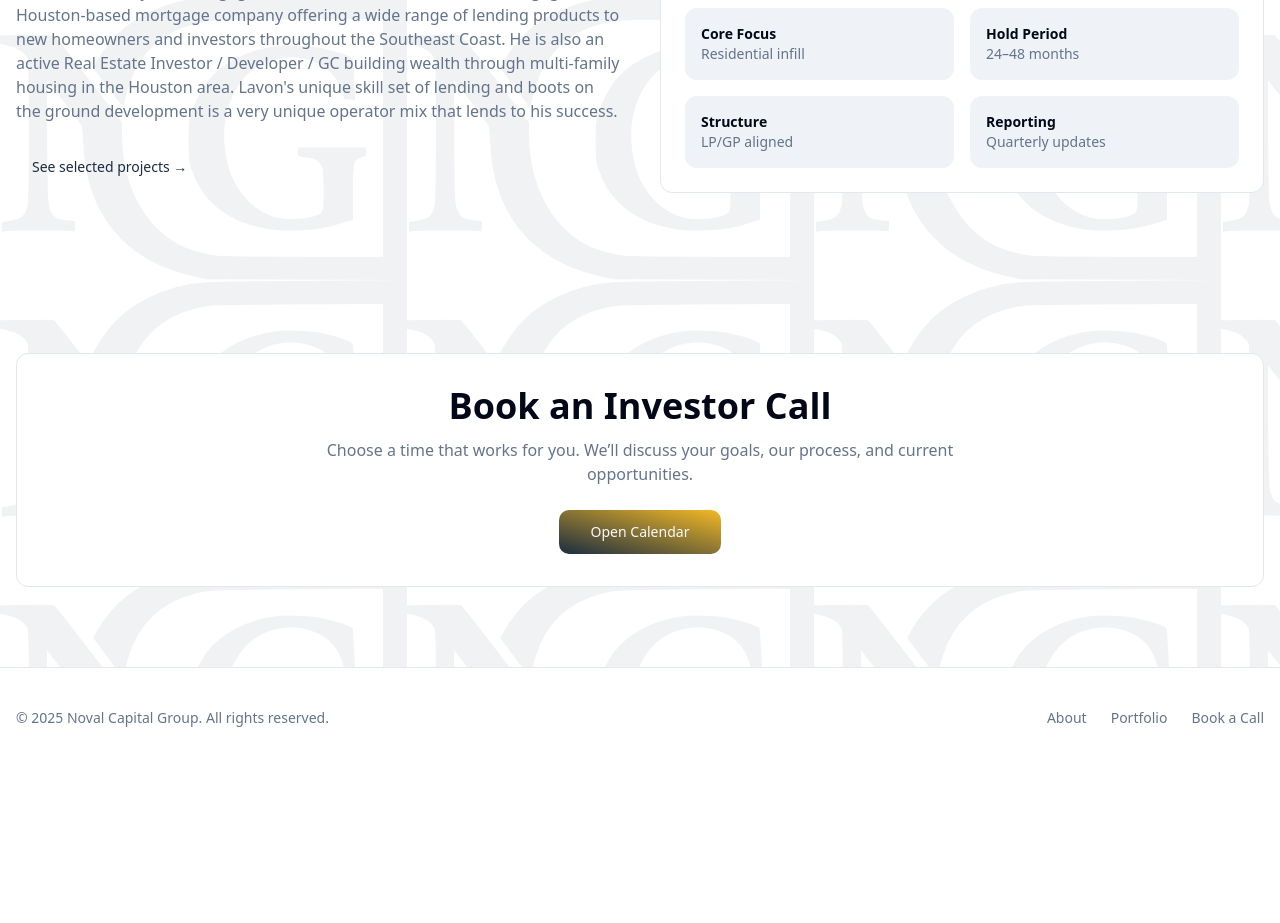
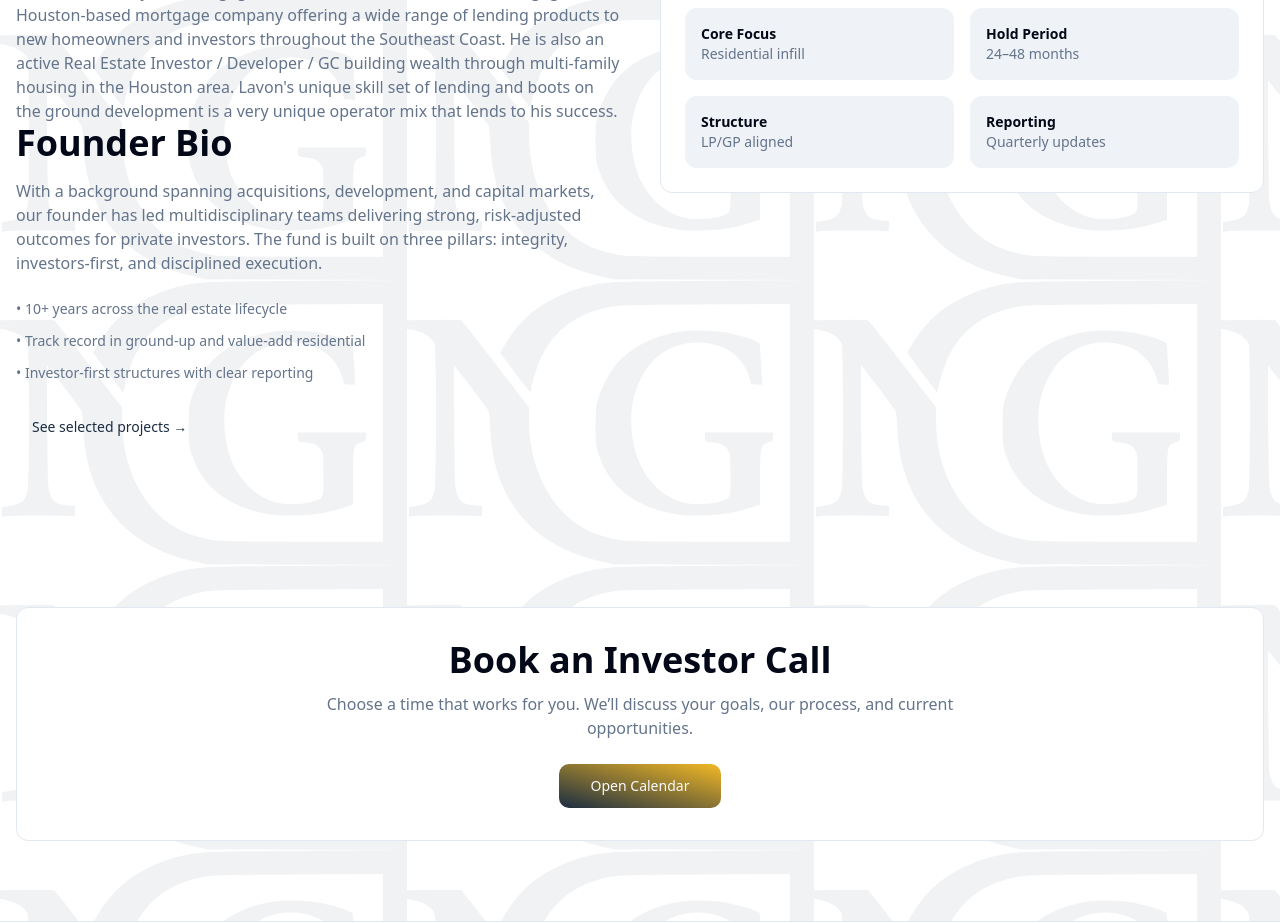
Before and after one commit to Noval-Capital-Group/deal-showcase-plan, a React (Vite) app: page / in a window 1280 px wide. Shown: the part 7720-8643 px from the top of the page. Before the commit the page ends 8488 px from the top, so only its background shows below. Built offline with nearby package versions, Linux system fonts and the light colour scheme.

Commit message:
Code edited in Lovable Code Editor

```diff
--- a/src/components/site/Bio.tsx
+++ b/src/components/site/Bio.tsx
@@ -20,6 +20,15 @@ const Bio = () => {
           <p className="mt-4 text-muted-foreground">
             Lavon is currently the Mortgage Broker / Owner of Multiculture Mortgage a Houston-based mortgage company offering a wide range of lending products to new homeowners and investors throughout the Southeast Coast. He is also an active Real Estate Investor / Developer / GC building wealth through multi-family housing in the Houston area. Lavon's unique skill set of lending and boots on the ground development is a very unique operator mix that lends to his success.
           </p>
+          <h2 className="text-3xl font-bold md:text-4xl">Founder Bio</h2>
+          <p className="mt-4 text-muted-foreground">
+            With a background spanning acquisitions, development, and capital markets, our founder has led multidisciplinary teams delivering strong, risk-adjusted outcomes for private investors. The fund is built on three pillars: integrity, investors-first, and disciplined execution.
+          </p>
+          <ul className="mt-6 space-y-3 text-sm text-muted-foreground">
+            <li>• 10+ years across the real estate lifecycle</li>
+            <li>• Track record in ground-up and value-add residential</li>
+            <li>• Investor-first structures with clear reporting</li>
+          </ul>
           <div className="mt-6">
             <Button asChild variant="link">
               <a href="#portfolio">See selected projects →</a>
```
